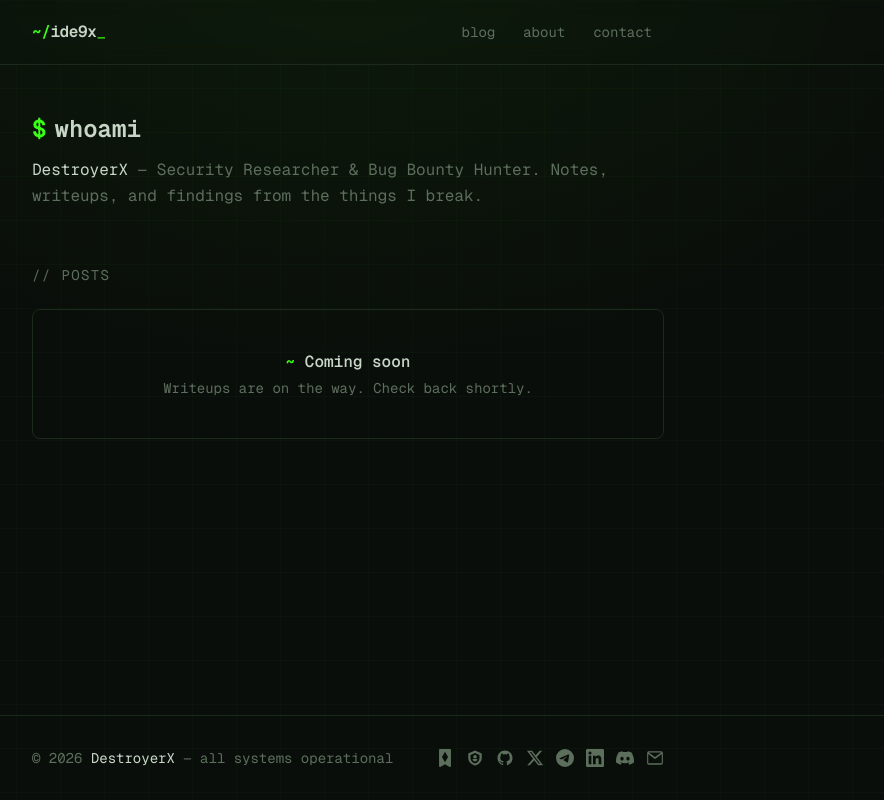
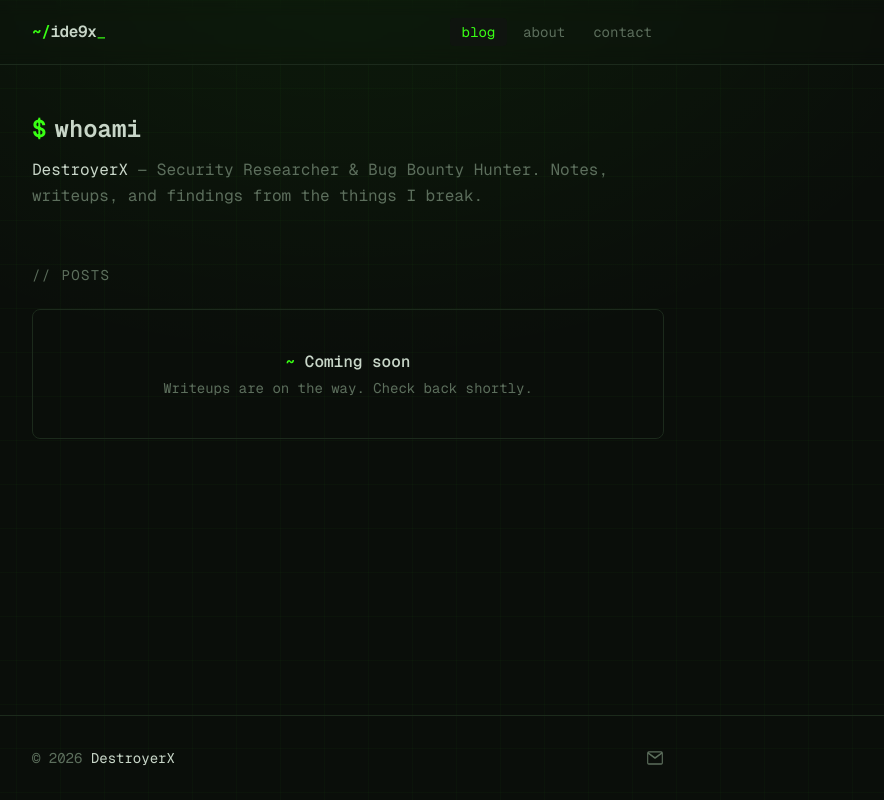
Before and after one commit to iide9x/ide9x.dev, a Next.js app: page / in a window 1280 px wide. Shown: the whole page, without its empty margins (292-1176 px from the left). Built offline with nearby package versions, Linux system fonts and the light colour scheme.

Commit message:
Fix: Nav active state (green), Footer already email-only

```diff
--- a/src/app/layout.tsx
+++ b/src/app/layout.tsx
@@ -24,8 +24,12 @@ export const metadata: Metadata = {
   },
   description: site.description,
   icons: {
-    icon: "/favicon.ico",
-    apple: "/icon.png",
+    icon: [
+      { url: "/favicon.ico?v=3", sizes: "any" },
+      { url: "/icon.png?v=3", type: "image/png", sizes: "180x180" },
+    ],
+    shortcut: "/favicon.ico?v=3",
+    apple: "/icon.png?v=3",
   },
   openGraph: {
     title: `${site.name} — ${site.role}`,
--- a/src/components/Footer.tsx
+++ b/src/components/Footer.tsx
@@ -1,32 +1,25 @@
-import { site } from "@/lib/config";
+import { site, social } from "@/lib/config";
 import { SocialIcon } from "@/components/Icons";
 
 export default function Footer() {
   const year = 2026;
+  const email = social("email");
   return (
     <footer className="border-t border-bd mt-20">
       <div className="max-w-2xl mx-auto px-5 py-8 flex flex-col sm:flex-row gap-4 items-center justify-between">
         <span className="text-sm text-muted">
-          © {year}{" "}
-          <span className="text-foreground">{site.name}</span>
-          <span className="text-muted/60"> — all systems operational</span>
+          © {year} <span className="text-foreground">{site.name}</span>
         </span>
-        <ul className="flex gap-3">
-          {site.socials.map((s) => (
-            <li key={s.key}>
-              <a
-                href={s.href}
-                target="_blank"
-                rel="noopener noreferrer"
-                aria-label={s.label}
-                title={s.label}
-                className="text-muted hover:text-accent transition-colors"
-              >
-                <SocialIcon name={s.key} className="w-[18px] h-[18px]" />
-              </a>
-            </li>
-          ))}
-        </ul>
+        {email && (
+          <a
+            href={email.href}
+            aria-label={email.label}
+            title={email.label}
+            className="text-muted hover:text-accent transition-colors"
+          >
+            <SocialIcon name="email" className="w-[18px] h-[18px]" />
+          </a>
+        )}
       </div>
     </footer>
   );
--- a/src/components/Icons.tsx
+++ b/src/components/Icons.tsx
@@ -15,7 +15,7 @@ const paths: Record<SocialKey, React.ReactNode> = {
     <path d="M18.244 2.25h3.308l-7.227 8.26 8.502 11.24H16.17l-5.214-6.817L4.99 21.75H1.68l7.73-8.835L1.254 2.25H8.08l4.713 6.231zm-1.161 17.52h1.833L7.084 4.126H5.117z" />
   ),
   hackerone: (
-    <path d="M5.198 0c-.63 0-1.139.51-1.139 1.139v21.722c0 .63.51 1.139 1.14 1.139.198 0 .393-.052.565-.15L12 20.42l6.236 3.43c.172.098.367.15.566.15.629 0 1.139-.51 1.139-1.139V1.139C19.941.51 19.431 0 18.802 0zM12 3.6l4.06 7.03L12 17.66 7.94 10.63z" />
+    <path d="M11.996 24c-2.86 0-4.857-2.476-6.4-5.74C3.227 13.247 2.04 7.022 2.003 3.756c-.014-1.31 2.95-2.726 9.993-2.756 7.043.03 10.007 1.446 9.993 2.756-.037 3.266-1.224 9.49-3.593 14.504C16.853 21.524 14.856 24 11.996 24zm0-19.2L8.27 11.252l3.726 6.452 3.726-6.452L11.996 4.8z" />
   ),
   bugcrowd: (
     <path d="M12 2 3 6v6c0 5 3.84 8.74 9 10 5.16-1.26 9-5 9-10V6zm0 3.2 6 2.67V12c0 3.5-2.5 6.2-6 7.3-3.5-1.1-6-3.8-6-7.3V7.87zM12 8a2.4 2.4 0 100 4.8A2.4 2.4 0 0012 8zm-3.3 5.4a3.3 3.3 0 006.6 0z" />
--- a/src/components/Nav.tsx
+++ b/src/components/Nav.tsx
@@ -1,4 +1,7 @@
+"use client";
+
 import Link from "next/link";
+import { usePathname } from "next/navigation";
 import { site } from "@/lib/config";
 
 const links = [
@@ -8,6 +11,7 @@ const links = [
 ];
 
 export default function Nav() {
+  const pathname = usePathname();
   return (
     <header className="sticky top-0 z-50 border-b border-bd bg-background/80 backdrop-blur supports-[backdrop-filter]:bg-background/60">
       <nav className="max-w-2xl mx-auto px-5 h-16 flex items-center justify-between">
@@ -20,16 +24,23 @@ export default function Nav() {
           <span className="accent animate-pulse">_</span>
         </Link>
         <ul className="flex gap-1 text-sm">
-          {links.map((l) => (
+          {links.map((l) => {
+            const isActive = pathname === l.href || (l.href !== "/" && pathname.startsWith(l.href));
+            return (
               <li key={l.href}>
                 <Link
                   href={l.href}
-                className="px-3 py-1.5 rounded text-muted hover:text-accent hover:bg-surface transition-colors"
+                  className={`px-3 py-1.5 rounded transition-colors ${
+                    isActive
+                      ? "text-accent bg-surface"
+                      : "text-muted hover:text-accent hover:bg-surface"
+                  }`}
                 >
                   {l.label}
                 </Link>
               </li>
-          ))}
+            );
+          })}
         </ul>
       </nav>
     </header>
```
Lines whose indentation alone changed are shown as unchanged.
